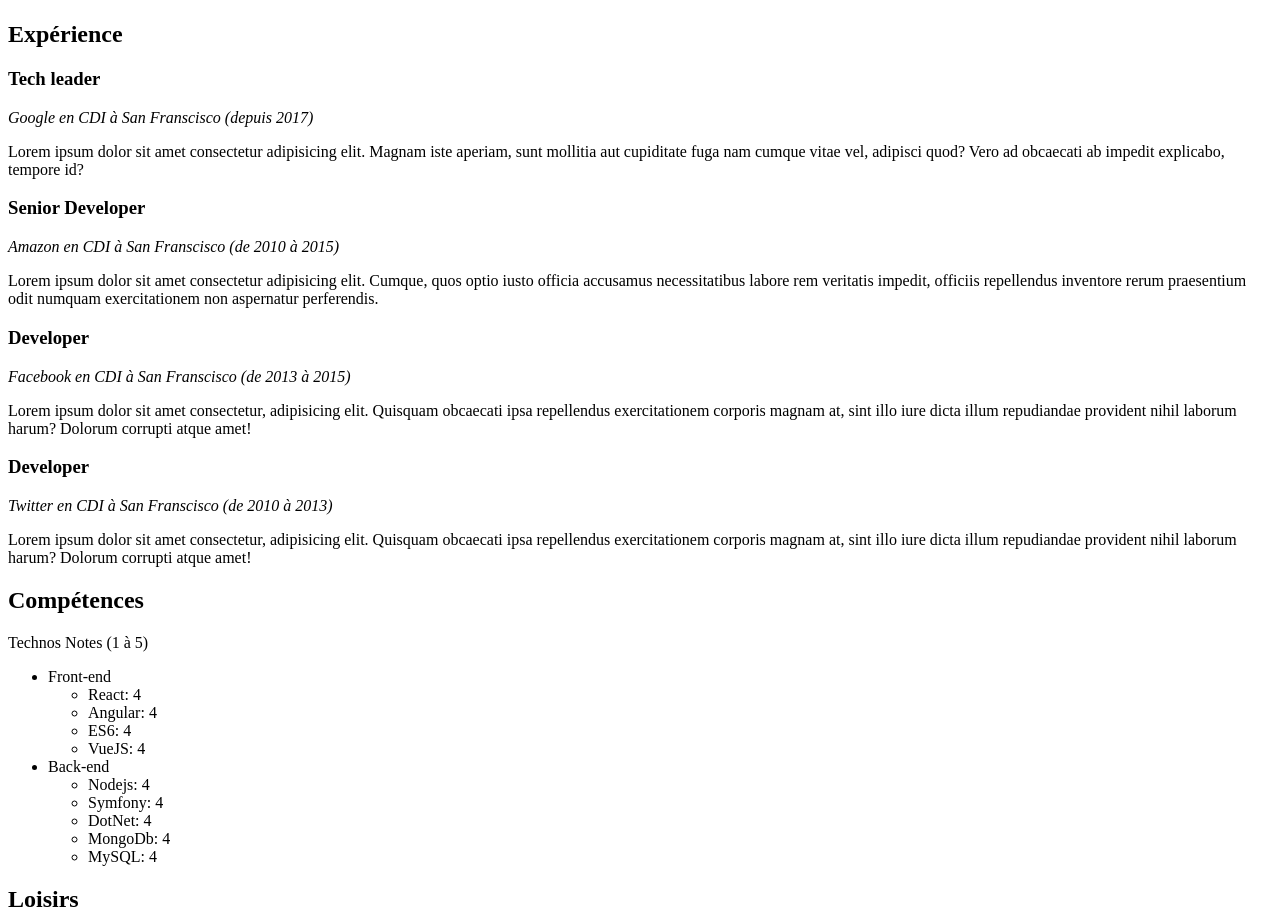
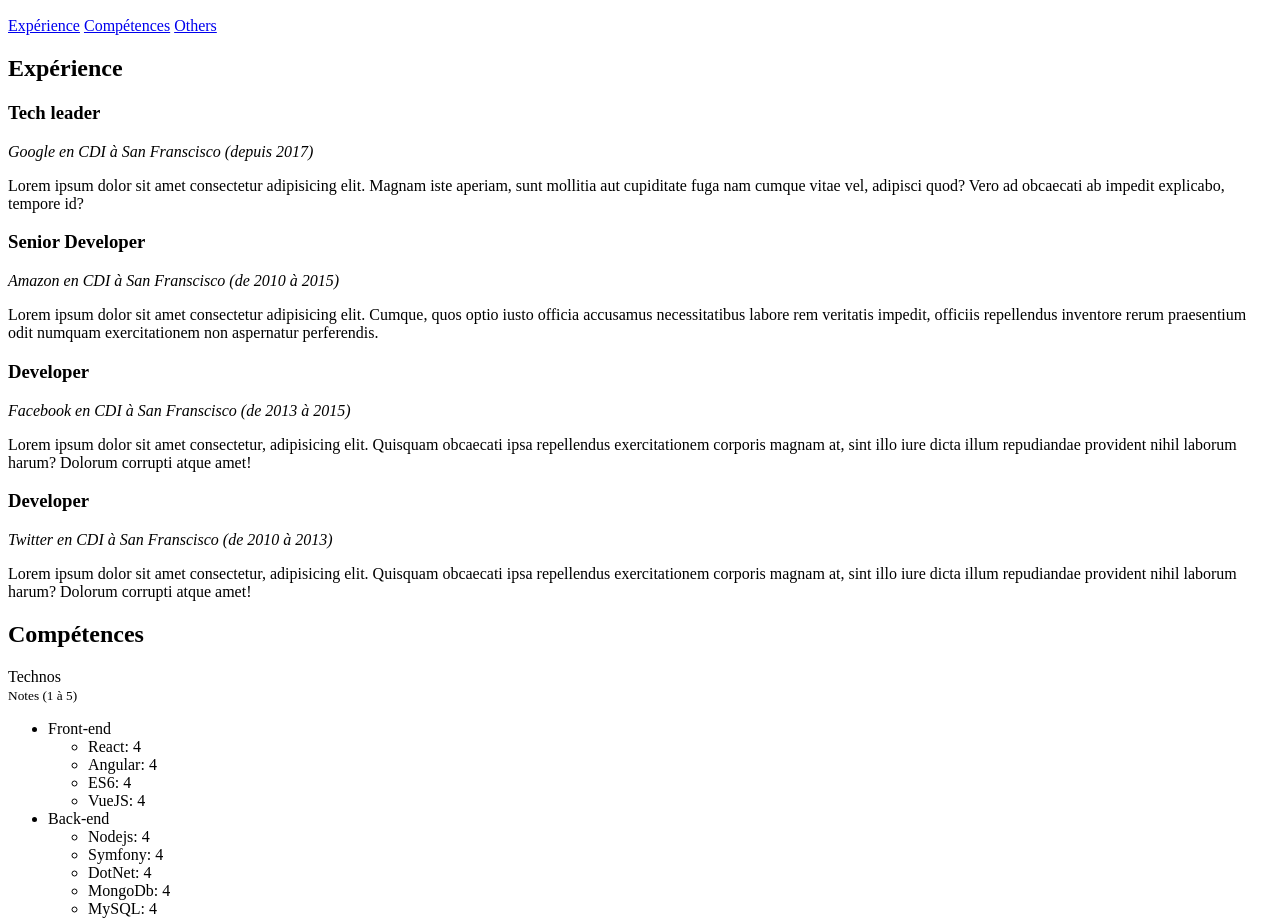
Before and after one commit to samuel-gomez/formation-front-end, a plain HTML site: page index.html in a window 1280 px wide. Shown: the part 491-1412 px from the top of the page. Drawn offline with Linux system fonts and the light colour scheme.

Commit message:
update solution exo2

```diff
--- a/index.html
+++ b/index.html
@@ -37,9 +37,15 @@
               (max-width: 1000px) 768px
               "/>
           </figure>
+
+          <nav role="navigation">
+            <a href="#exp">Expérience</a>
+            <a href="#comp">Compétences</a>
+            <a href="#oth">Others</a>
+          </nav>
         </header>
 
-    <section>
+        <section id="exp">
           <h2>Expérience</h2>
           <h3>Tech leader</h3>
           <i>Google en CDI à San Franscisco (depuis 2017)</i>
@@ -69,11 +75,11 @@
           </p>
         </section>
 
-    <section>
+        <section id="comp">
           <h2>Compétences</h2>
           <p>
-        <span>Technos</span>
-        <span>Notes (1 à 5)</span>
+            <span>Technos</span><br>
+            <small>Notes (1 à 5)</small>
           </p>
 
           <ul>
@@ -129,7 +135,7 @@
             </li>
           </ul>
         </section>
-    <section>
+        <section id="oth">
           <h2>Loisirs</h2>
           <figure>
             <img alt="Basket" title="Loisir : Basket" src="https://via.placeholder.com/150x150"
@@ -141,7 +147,7 @@
             <img alt="Photo" title="Loisir : Photo" src="https://via.placeholder.com/150x150"
                  srcset="https://via.placeholder.com/150x150 320w, https://via.placeholder.com/200x200 640w , https://via.placeholder.com/250x250 1024w, https://via.placeholder.com/300x300 1280w"
             />
-        <figcaption>Photo</figcaption>
+            <figcaption>Moto</figcaption>
           </figure>
         </section>
 
```
Lines whose indentation alone changed are shown as unchanged.
